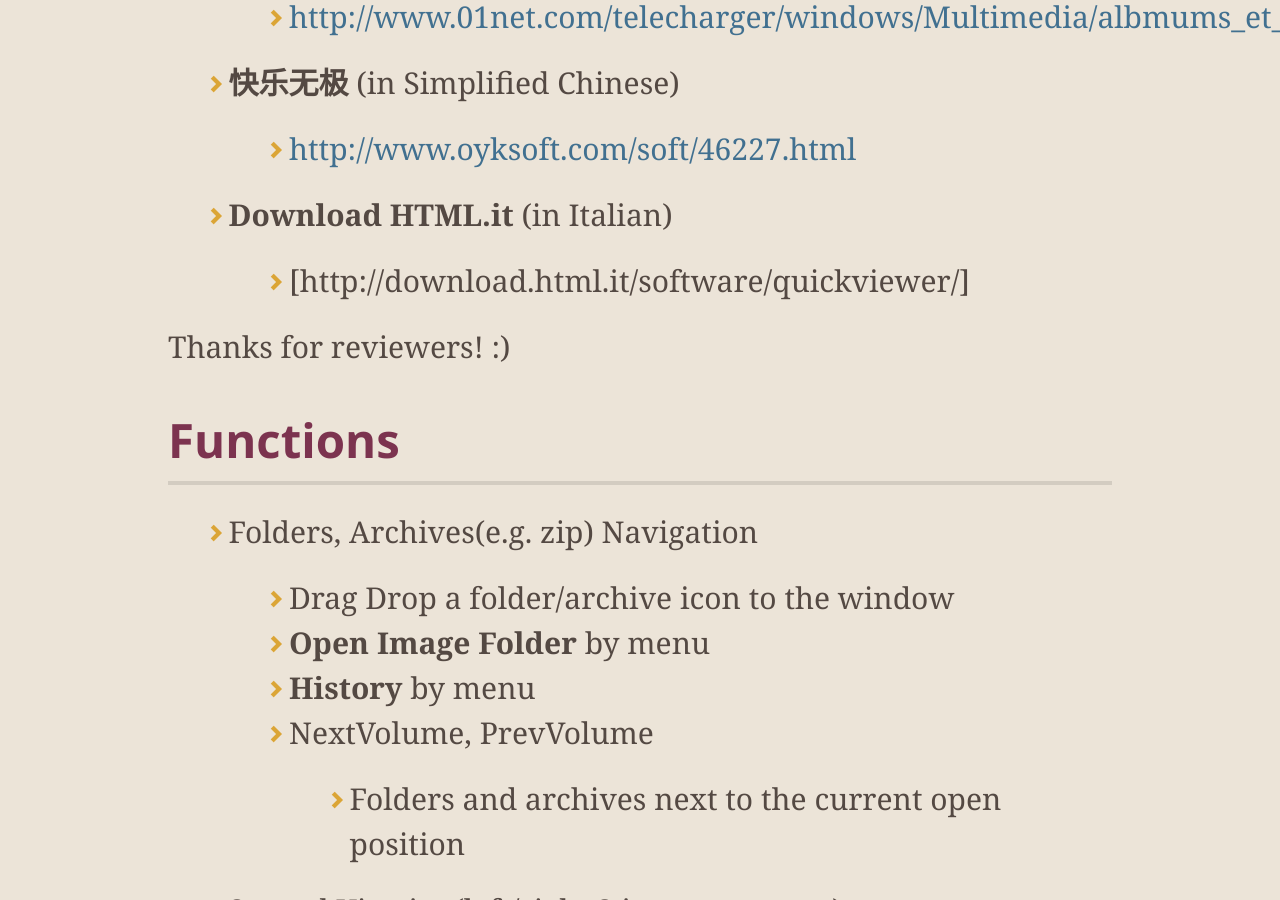
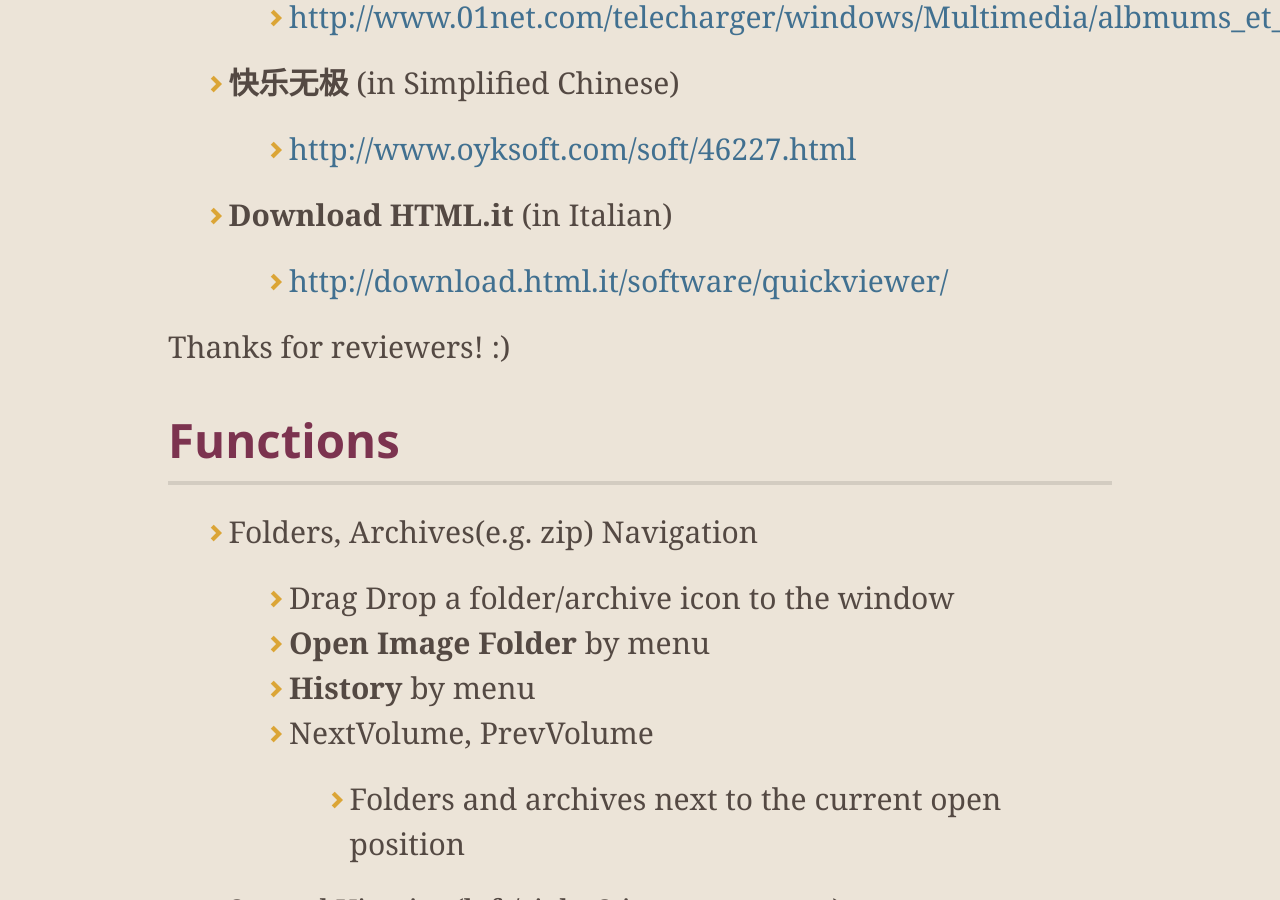
Before and after one commit to kanryu/quickviewer, a Jekyll site: the page built from docs/index.md, in a window 1280 px wide and 900 px high, scrolled down 3900 px. Built offline with Jekyll 4.4.1, drawn with Linux system fonts in a browser that asks for light colours; nearby versions of some CDN libraries; our own code applies the rules of GitHub Pages for plain Markdown files; part of the change alters nothing that is shown.

```diff
--- a/docs/index.md
+++ b/docs/index.md
@@ -68,7 +68,7 @@ You can also clone the latest source code from **[this repository.](https://gith
 - **快乐无极** (in Simplified Chinese)
     - [http://www.oyksoft.com/soft/46227.html](http://www.oyksoft.com/soft/46227.html)
 - **Download HTML.it** (in Italian)
-    - [http://download.html.it/software/quickviewer/]
+    - [http://download.html.it/software/quickviewer/](http://download.html.it/software/quickviewer/)
 
 
 Thanks for reviewers! :)
```
